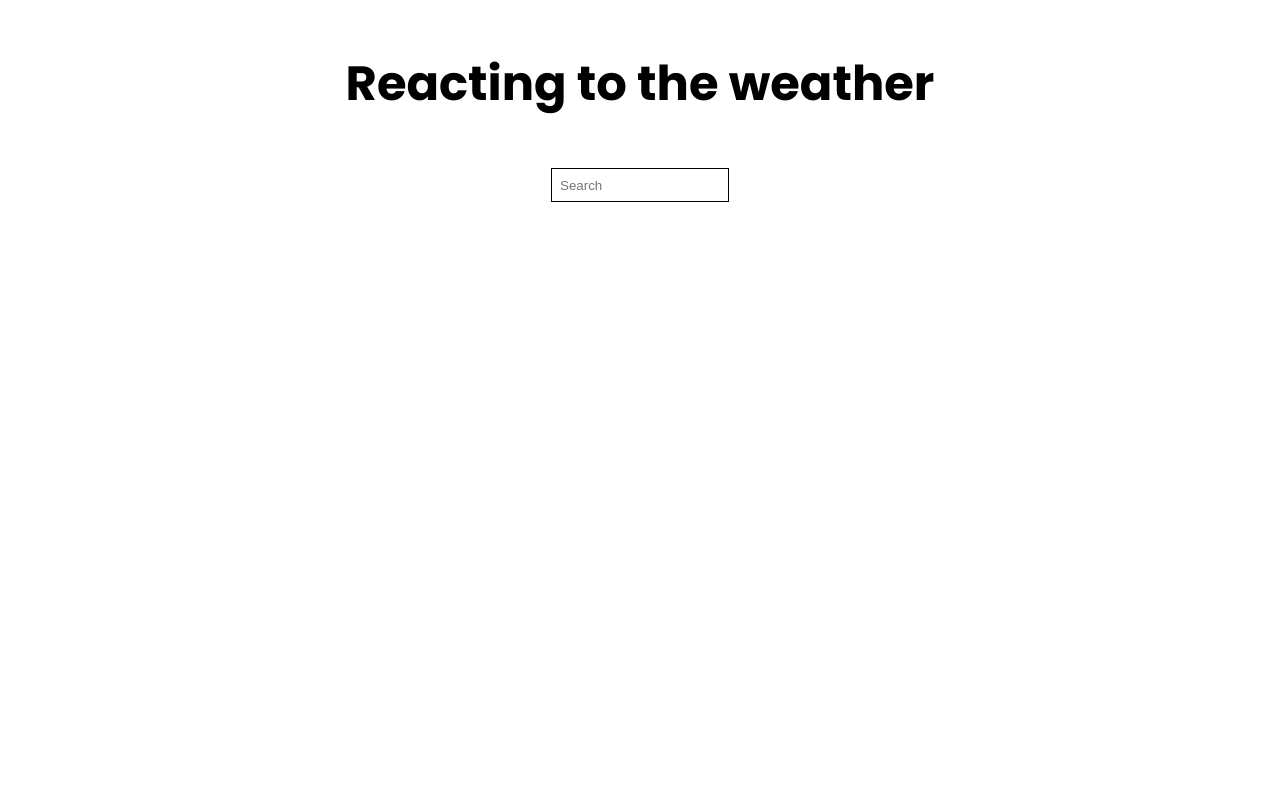
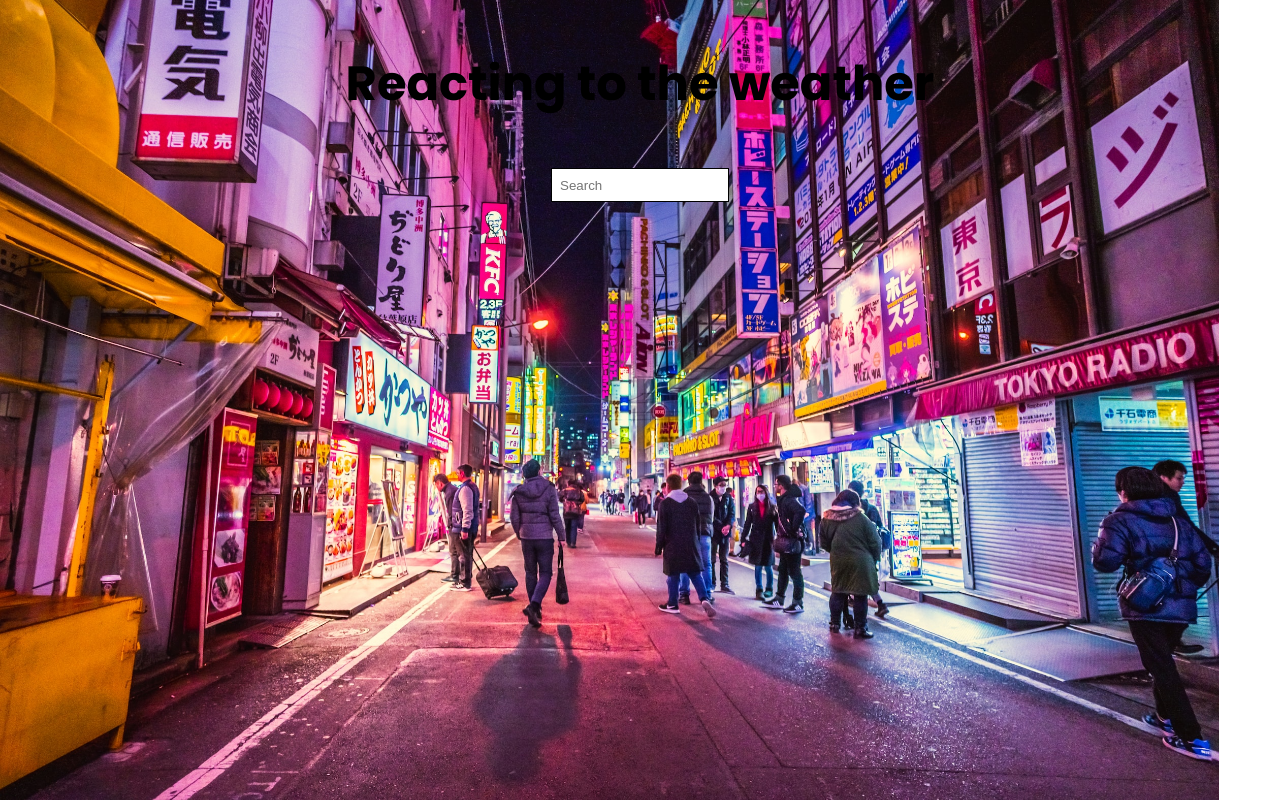
Before and after one commit to RhysJenkins89/react-weather, a React (Vite) app: page / in a window 1280 px wide. Built offline with nearby package versions, Linux system fonts and the light colour scheme.

Commit message:
Added image component

```diff
--- a/src/App.jsx
+++ b/src/App.jsx
@@ -1,6 +1,7 @@
 import { useState } from 'react'
 import Search from './components/Search'
 import Card from './components/Card'
+import Image from './components/Image'
 
 function App() {
 	const [searchTerm, setSearchTerm] = useState('')
@@ -35,6 +36,7 @@ function App() {
 
 	return (
 		<div className='main-container'>
+			<Image />
 			<h1>Reacting to the weather</h1>
 			<Search userInput={userHasSearched} citySearch={weatherData} />
 			{
--- /dev/null
+++ b/src/components/Image.jsx
@@ -0,0 +1,9 @@
+import tokyo from '/assets/tokyo-jezael-melgoza-unsplash.jpg'
+
+function Image() {
+    return (
+        <img className='image' src={tokyo} alt="City background image"/>
+    )
+}
+
+export default Image
--- a/src/index.scss
+++ b/src/index.scss
@@ -4,3 +4,4 @@
 @import './style/base.scss';
 @import './style/card.scss';
 @import './style/search.scss';
+@import './style/image.scss';
--- /dev/null
+++ b/src/style/image.scss
@@ -0,0 +1,7 @@
+.image {
+    height: 100vh;
+    position: absolute;
+    top: 0;
+    left: 0;
+    z-index: -10;
+}
--- a/src/style/landing.scss
+++ b/src/style/landing.scss
@@ -7,6 +7,7 @@
     display: flex;
     flex-direction: column;
     align-items: center;
+    // background-image: url('../../s
 
     h1 {
         @include heading-one;
@@ -22,6 +23,10 @@
         display: block;
         outline: none;
         border: 1px solid black;
+
+        @media (max-width: 500px) {
+            width: calc(90vw - 1rem);
+        }
     }
 
     h2 {
--- a/src/style/mixins.scss
+++ b/src/style/mixins.scss
@@ -2,6 +2,10 @@
     font-size: 3rem;
     color: black;
     margin: 0 0 1rem 0;
+
+    @media (max-width: 500px) {
+        width: 90vw;
+    }
 }
 
 @mixin heading-two {
```
Also changed, not shown: public/assets/tokyo-jezael-melgoza-unsplash.jpg (added).
